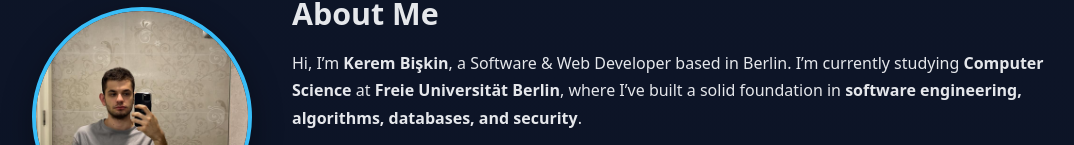
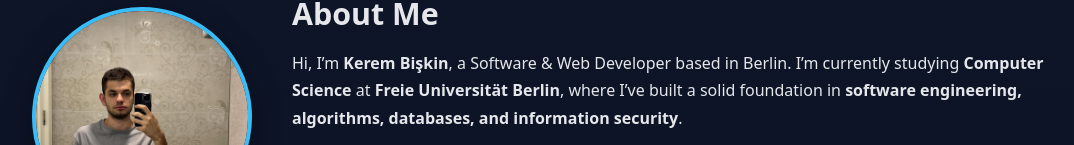
Before and after one commit to kerem390/kerem390.github.io, a plain HTML site: page index.html in a window 1280 px wide. Shown: the part 655-800 px from the top of the page, without its empty margins (82-1156 px from the left). Drawn offline with Linux system fonts and the light colour scheme.

Commit message:
Update index.html

```diff
--- a/index.html
+++ b/index.html
@@ -100,7 +100,7 @@
             Hi, I’m <strong>Kerem Bişkin</strong>, a Software & Web Developer based in Berlin.
             I’m currently studying <strong>Computer Science</strong> at
             <strong>Freie Universität Berlin</strong>, where I’ve built a solid foundation in
-            <strong>software engineering, algorithms, databases, and security</strong>.
+            <strong>software engineering, algorithms, databases, and information security</strong>.
           </p>
           <p>
             I’m <strong>proficient in Python, C, SQL, and modern web technologies (HTML, CSS, JavaScript)</strong>,
```
